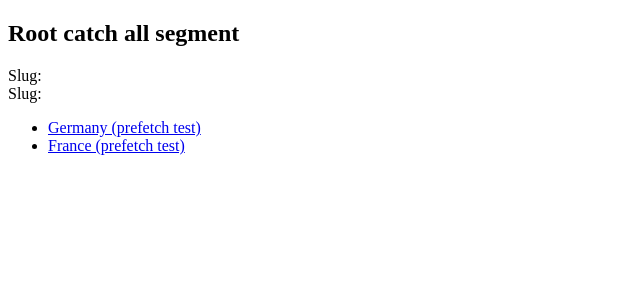
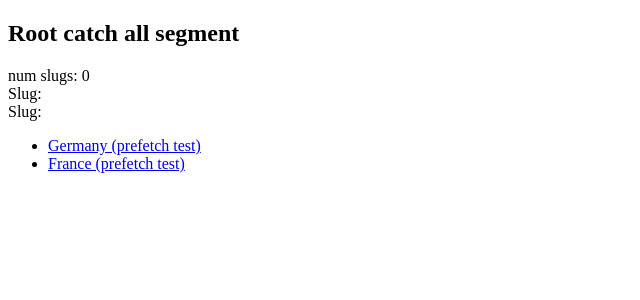
Before and after one commit to curately/root-segment-test, a Next.js app: page / in a window 1280 px wide. Shown: the top 300 px of the page, without its empty margins (0-640 px from the left). Built offline with nearby package versions, Linux system fonts and the light colour scheme.

Commit message:
update to show num slugs

```diff
--- a/app/(destination)/[...slug]/page.tsx
+++ b/app/(destination)/[...slug]/page.tsx
@@ -13,6 +13,7 @@ export default function DestinationPage({ params }: Props) {
   return (
     <>
       <h2>Root catch all segment</h2>
+      <div>num slugs: {params.slug.length}</div>
       {params.slug.map((slug, index) => (
         <div key={index}>Slug: {slug}</div>
       ))}
```
